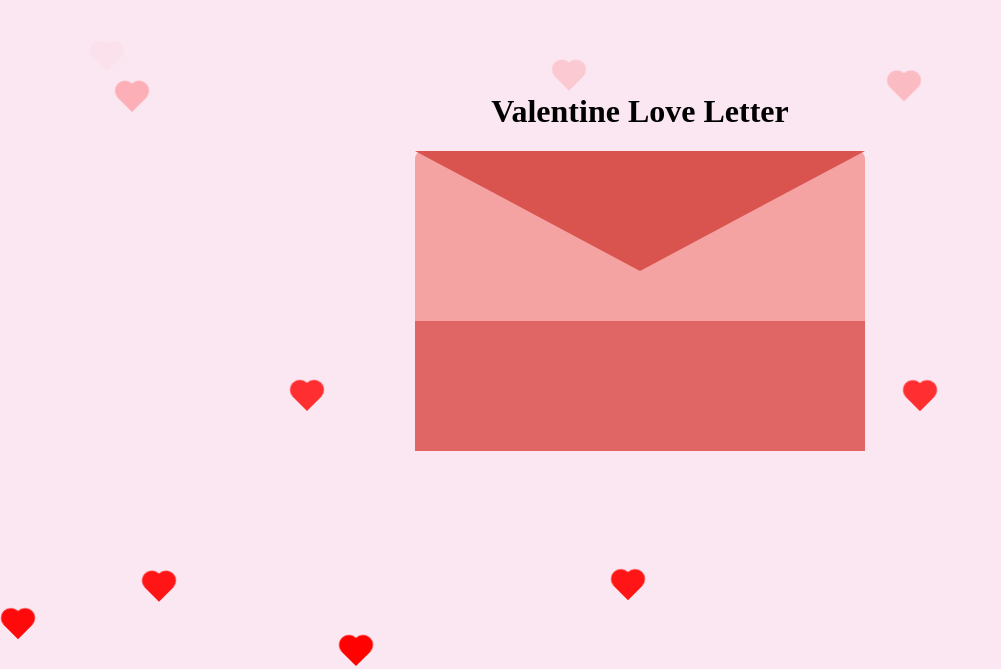
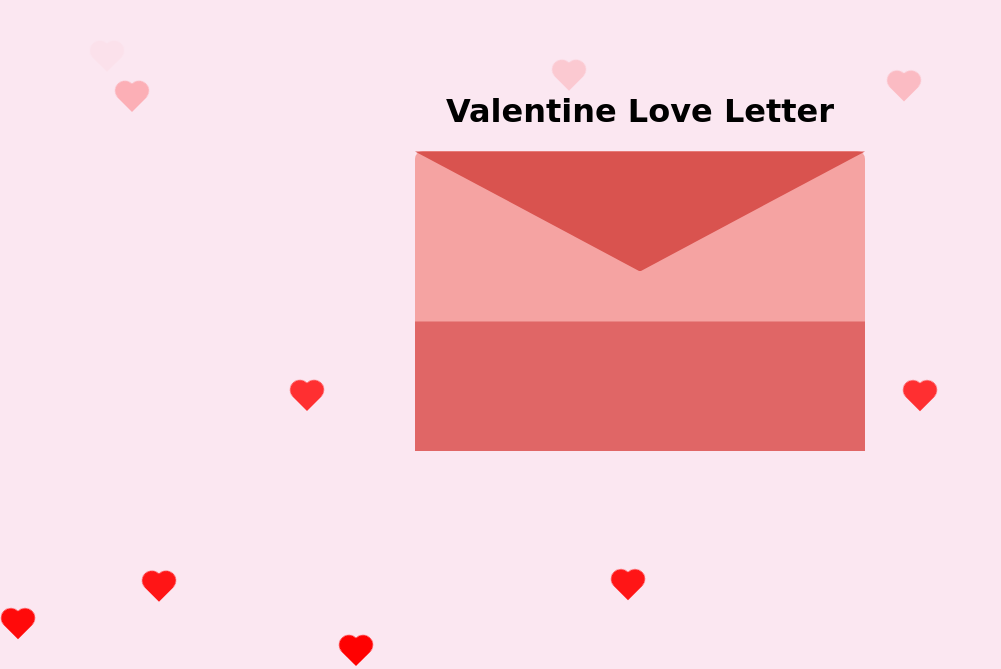
Before and after one commit to JohnDelgado8/valentine-card, a plain HTML site: page index.html in a window 1280 px wide. Shown: the part 147-816 px from the top of the page, without its empty margins (0-1001 px from the left). Drawn offline with Linux system fonts and the light colour scheme.

Commit message:
Update index.html

```diff
--- a/index.html
+++ b/index.html
@@ -149,13 +149,13 @@
     </style>
 </head>
 <body>
-    <h1>Valentine Love Letter</h1>
+    <h1 style="font-family: 'Dancing Script', cursive;">Valentine Love Letter</h1>
     <div class="envelope-container" onclick="toggleLetter()">
         <div class="envelope">
             <div class="flap"></div>
             <div class="pocket"></div>
             <div class="letter" id="letter">
-                <h3>To my Zhaizhai ❤️</h3>
+                <h3 >To my Zhaizhai ❤️</h3>
                 <p>From the very first moment our paths crossed, my heart knew it had found its home in you. You are the most beautiful part of my life
                     the melody in my laughter, the calm in my chaos, the warmth in my coldest days. Here’s to us, to forever, and to a love that will always feel brand new.</p>
                 <p> I love you to the moon and back!🌙 </p>
```
